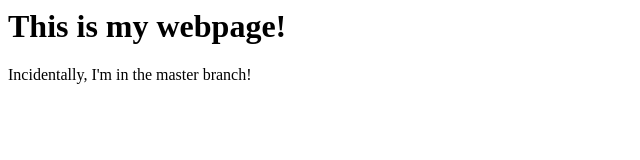
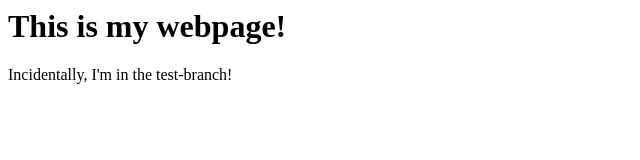
Before and after one commit to minhhngu/gcp1, a plain HTML site: page index.html in a window 1280 px wide. Shown: the full height of the page, 0-640 px from the left. Drawn offline with Linux system fonts and the light colour scheme.

Commit message:
Updates index file

```diff
--- a/index.html
+++ b/index.html
@@ -1,6 +1,6 @@
 <html>
   <body>
     <h1>This is my webpage!</h1>
-    <p>Incidentally, I'm in the master branch!</p>
+    <p>Incidentally, I'm in the test-branch!</p>
   </body>
 </html>
```
